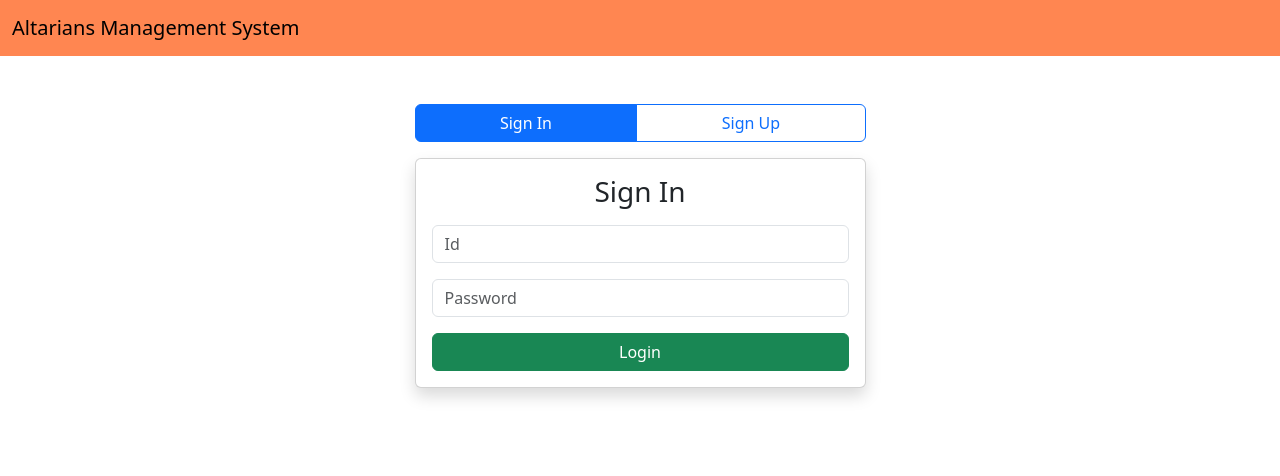
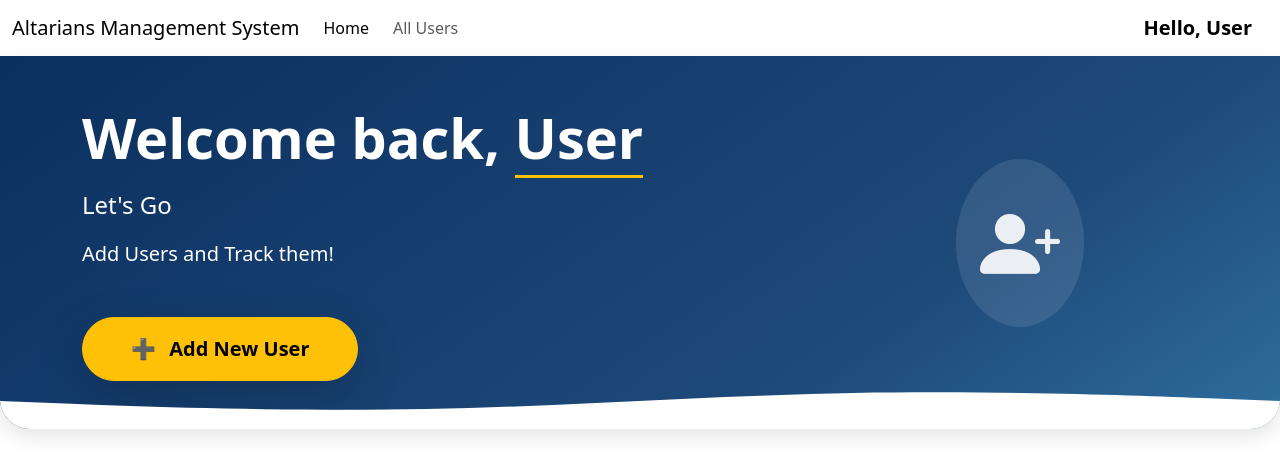
Before and after one commit to swaraj39/CRUD--Frontend, a React (Create React App) app: page /dashboard in a window 1280 px wide. Shown: the top 476 px of the page. Built offline with nearby package versions, Linux system fonts and the light colour scheme; no server answers.

Commit message:
Update Dashboard.js

```diff
--- a/src/pages/Dashboard.js
+++ b/src/pages/Dashboard.js
@@ -45,9 +45,7 @@
         );
     }
 
-    if (!user?.name) {
-    return <Login />;
-}
+
     return (
         <>
             {/* Enhanced Navbar with user name */}
```
